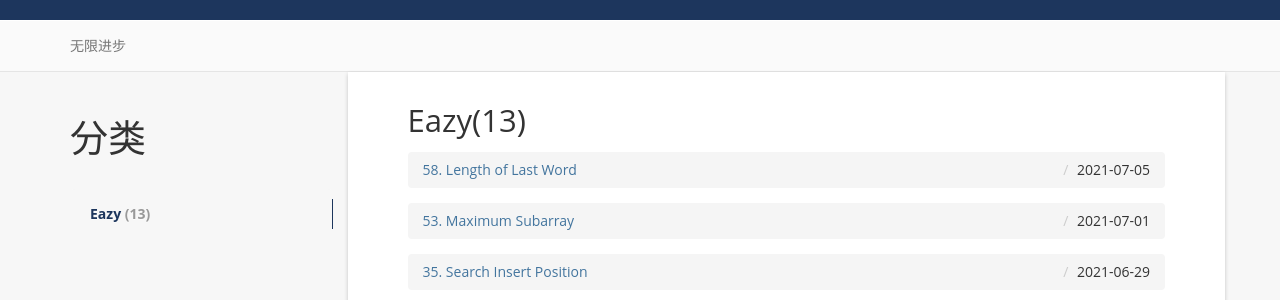
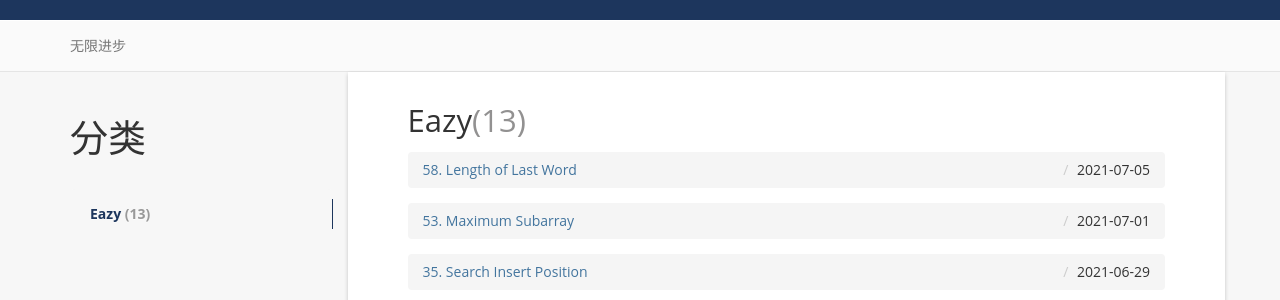
Before and after one commit to wang-jiaolong/code-record, a Jekyll site: the page built from categories/index.html, in a window 1280 px wide and 1331 px high. Shown: the part 215-515 px from the top of the window. Built offline with Jekyll 4.4.1, drawn with Linux system fonts in a browser that asks for light colours; nearby versions of some CDN libraries; comment, search, counter and statistics services are not loaded.

Commit message:
Update index.html

```diff
--- a/categories/index.html
+++ b/categories/index.html
@@ -33,7 +33,7 @@ header: Posts By Category
         <div class="wrapper">
           <div class="home">
 			{% for category in site.categories %}
-			  <h2 id="{{ category[0] }}-ref">{{ category[0] | join: "/" }}({{ category[1].size }})</h2>
+			  <h2 id="{{ category[0] }}-ref">{{ category[0] | join: "/" }}<span style="color: #929191">({{ category[1].size }})</span></h2>
 			    {% assign pages_list = category[1] %}
 			    {% include LessOrMore/pages_list %}
 			  </ul>
```
